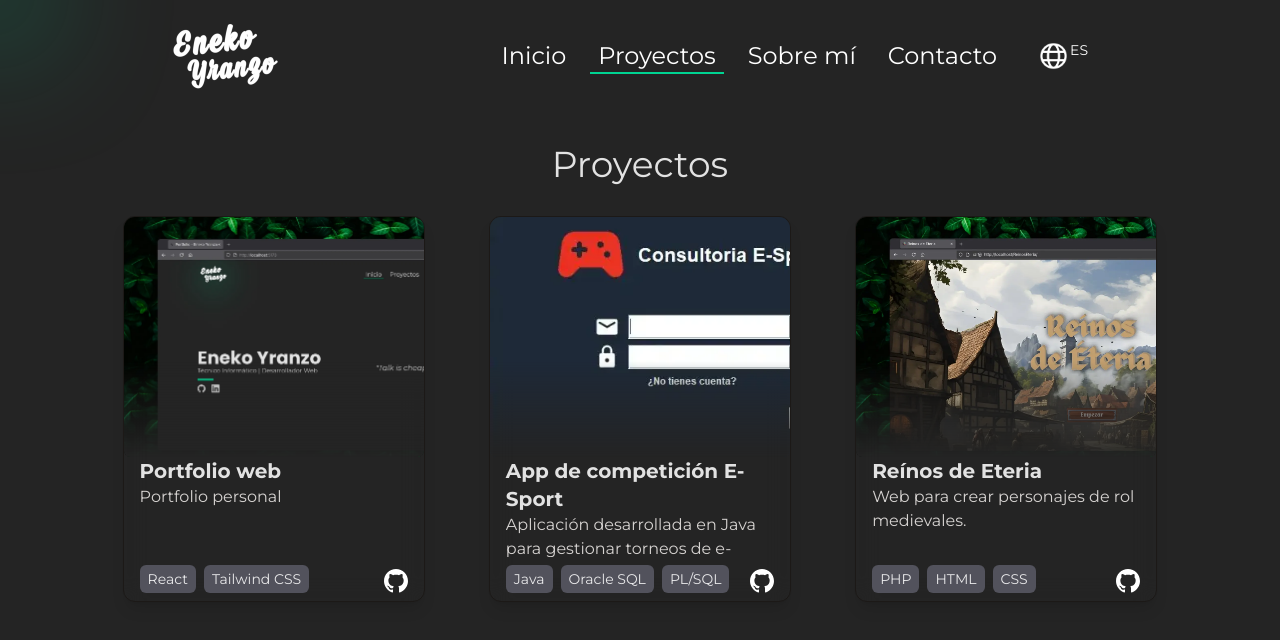
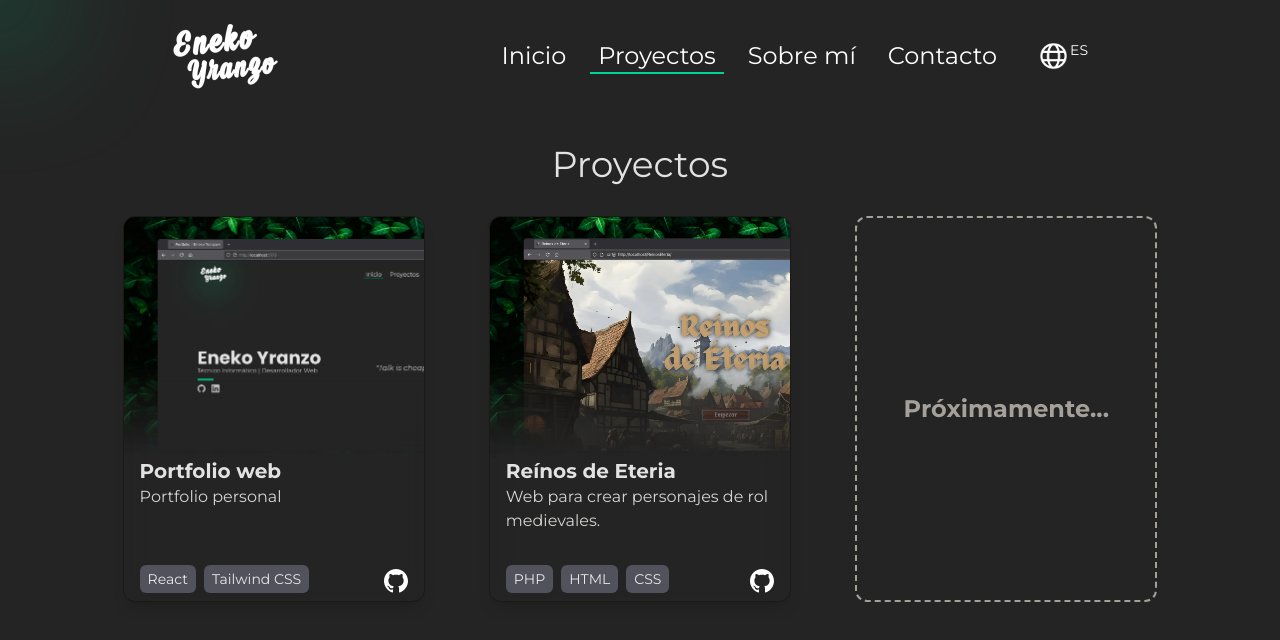
Before and after one commit to devYranzo/Portfolio, a React (Vite) app: page /projects in a window 1280 px wide. Shown: the top 640 px of the page. Built offline with nearby package versions, Linux system fonts and the light colour scheme.

Commit message:
Projects pages minor changes

```diff
--- a/index.html
+++ b/index.html
@@ -8,7 +8,7 @@
     <meta name="viewport" content="width=device-width, initial-scale=1.0" />
     <meta name="description" content="Portfolio de Tecnico informatico y desarrollador web" />
     <meta name="author" content="Eneko Yranzo" />
-    <title>Portfolio - Eneko Yranzo</title>
+    <title>Portfolio Dev - Eneko Yranzo</title>
   </head>
   <body>
     <div id="root"></div>
--- a/public/locales/en/projects.json
+++ b/public/locales/en/projects.json
@@ -1,7 +1,7 @@
 {
   "list": [
     {
-      "id": 1,
+      "id": "1",
       "title": "Portfolio web",
       "description": "Personal portfolio ",
       "tecnologies": ["React", "Tailwind CSS"],
@@ -9,20 +9,20 @@
       "link": "https://github.com/devYranzo/Portfolio"
     },
     {
-      "id": 2,
-      "title": "E-Sport competition app",
-      "description": "Desktop application developed in Java to manage e-sports tournaments.",
-      "tecnologies": ["Java", "Oracle SQL", "PL/SQL"],
-      "image": "src/assets/ProjectsImages/ConsultoriaE-Sports.webp",
-      "link": "https://github.com/EnekoYranzo-Ikasle/Reto_E-Sport_Equipo1"
-    },
-    {
-      "id": 3,
+      "id": "2",
       "title": "Reínos de Eteria",
       "description": "Web that allows the creation of medieval role-playing characters.",
       "tecnologies": ["PHP", "HTML", "CSS"],
       "image": "src/assets/ProjectsImages/ReinosEteria.webp",
-      "link": "https://github.com/devYranzo"
+      "link": "https://github.com/devYranzo/ReinosEteria"
+    },
+    {
+      "id": "soon",
+      "title": "Soon...",
+      "description": "",
+      "tecnologies": [],
+      "image": "",
+      "link": ""
     }
   ]
 }
--- a/public/locales/es/projects.json
+++ b/public/locales/es/projects.json
@@ -10,19 +10,19 @@
     },
     {
       "id": 2,
-      "title": "App de competición E-Sport",
-      "description": "Aplicación desarrollada en Java para gestionar torneos de e-sports.",
-      "tecnologies": ["Java", "Oracle SQL", "PL/SQL"],
-      "image": "src/assets/ProjectsImages/ConsultoriaE-Sports.webp",
-      "link": "https://github.com/EnekoYranzo-Ikasle/Reto_E-Sport_Equipo1"
-    },
-    {
-      "id": 3,
       "title": "Reínos de Eteria",
       "description": "Web para crear personajes de rol medievales.",
       "tecnologies": ["PHP", "HTML", "CSS"],
       "image": "src/assets/ProjectsImages/ReinosEteria.webp",
-      "link": "https://github.com/devYranzo"
+      "link": "https://github.com/devYranzo/ReinosEteria"
+    },
+    {
+      "id": "soon",
+      "title": "Próximamente...",
+      "description": "",
+      "tecnologies": [],
+      "image": "",
+      "link": ""
     }
   ]
 }
--- a/public/locales/eu/projects.json
+++ b/public/locales/eu/projects.json
@@ -10,19 +10,19 @@
     },
     {
       "id": 2,
-      "title": "E-Sport lehiaketa aplikazioa",
-      "description": "Java-n garatutako aplikazioa, e-sports txapelketak kudeatzeko.",
-      "tecnologies": ["Java", "Oracle SQL", "PL/SQL"],
-      "image": "src/assets/ProjectsImages/ConsultoriaE-Sports.webp",
-      "link": "https://github.com/EnekoYranzo-Ikasle/Reto_E-Sport_Equipo1"
-    },
-    {
-      "id": 3,
       "title": "Reínos de Eteria",
       "description": "Web honek Erdi Aroko rol-pertsonaiak sortzeko aukera ematen du.",
       "tecnologies": ["PHP", "HTML", "CSS"],
       "image": "src/assets/ProjectsImages/ReinosEteria.webp",
-      "link": "https://github.com/devYranzo"
+      "link": "https://github.com/devYranzo/ReinosEteria"
+    },
+    {
+      "id": "soon",
+      "title": "Laster...",
+      "description": "",
+      "tecnologies": [],
+      "image": "",
+      "link": ""
     }
   ]
 }
--- a/src/index.css
+++ b/src/index.css
@@ -1,11 +1,11 @@
 @import url('https://fonts.googleapis.com/css2?family=Montserrat:ital,wght@0,100..900;1,100..900&display=swap');
 @import url('https://fonts.googleapis.com/css2?family=Poppins:wght@400;700&display=swap');
 
-@import "tailwindcss";
+@import 'tailwindcss';
 
 @theme {
-  --font-Montserrat: "Montserrat", sans-serif;
-  --font-Poppins: "Poppins", sans-serif;
+  --font-Montserrat: 'Montserrat', sans-serif;
+  --font-Poppins: 'Poppins', sans-serif;
 }
 
 :root {
--- a/src/pages/AboutMe.jsx
+++ b/src/pages/AboutMe.jsx
@@ -32,7 +32,7 @@ export default function AboutMePage() {
               {t('aboutMe.text3')}
             </div>
             <button className="self-start mt-4 mb-9 bg-emerald-400 px-4 py-2 rounded text-black hover:scale-95 ease-in-out duration-200">
-              <a href={CV} download="CV_EnekoYranzo.pdf" className="flex">
+              <a href={CV} className="flex">
                 <svg
                   xmlns="http://www.w3.org/2000/svg"
                   width="24"
--- a/src/pages/Projects.jsx
+++ b/src/pages/Projects.jsx
@@ -13,16 +13,31 @@ export default function ProjectsPage() {
       <div className="flex flex-col items-center font-Montserrat">
         <CursorCircle />
         <h1 className="text-4xl m-4">{t('projects.title', { ns: 'shared' })}</h1>
-        <article className="grid lg:grid-cols-2 xl:grid-cols-3 gap-8 mx-[8.33%]">
-          {projects.map((project) => (
+        <article className="grid lg:grid-cols-2 xl:grid-cols-3 gap-2 md:gap-8 mx-[8.33%]">
+          {projects.map((project) =>
+            project.id === 'soon' ? (
+              // Diseño futuros proyectos.
               <div
                 key={project.id}
-              className="group flex-col rounded-xl shadow-lg max-w-[370px] max-h-[500px] bg-transparent backdrop-blur-md border border-stone-900 m-4 overflow-hidden"
+                className="group flex items-center justify-center rounded-xl max-w-[370px] max-h-[500px]
+                           border-2 border-dashed border-stone-400 m-4 p-6"
+              >
+                <h2 className="text-2xl font-bold text-stone-400 text-center group-hover:scale-110 ease-in-out duration-200">
+                  {project.title}
+                </h2>
+              </div>
+            ) : (
+              // Diseño normal.
+              <div
+                key={project.id}
+                className="group flex-col rounded-xl shadow-lg max-w-[370px] max-h-[500px]
+                           bg-transparent backdrop-blur-md border border-stone-900 m-4 overflow-hidden"
               >
                 <img
                   src={project.image}
                   alt={project.title + ' image'}
-                className="rounded-md mr-4 w-full h-60 object-cover object-top-left mask-b-from-60% group-hover:scale-105 ease-in-out duration-200"
+                  className="rounded-md mr-4 w-full h-60 object-cover object-top-left
+                             mask-b-from-60% group-hover:scale-105 ease-in-out duration-200"
                 />
                 <div className="grid grid-rows-[auto_1fr_auto] h-36 px-4 ">
                   <h2 className="text-xl font-bold">{project.title}</h2>
@@ -35,7 +50,12 @@ export default function ProjectsPage() {
                         </li>
                       ))}
                     </ul>
-                  <a href={project.link} target="_blank" rel="noopener noreferrer" className="ml-2">
+                    <a
+                      href={project.link}
+                      target="_blank"
+                      rel="noopener noreferrer"
+                      className="ml-2"
+                    >
                       <GithubLogo
                         w={24}
                         h={24}
@@ -45,7 +65,8 @@ export default function ProjectsPage() {
                   </div>
                 </div>
               </div>
-          ))}
+            )
+          )}
         </article>
       </div>
     </PageWrapper>
```
Also changed, not shown: public/robots.txt (added). Lines whose indentation alone changed are shown as unchanged.
